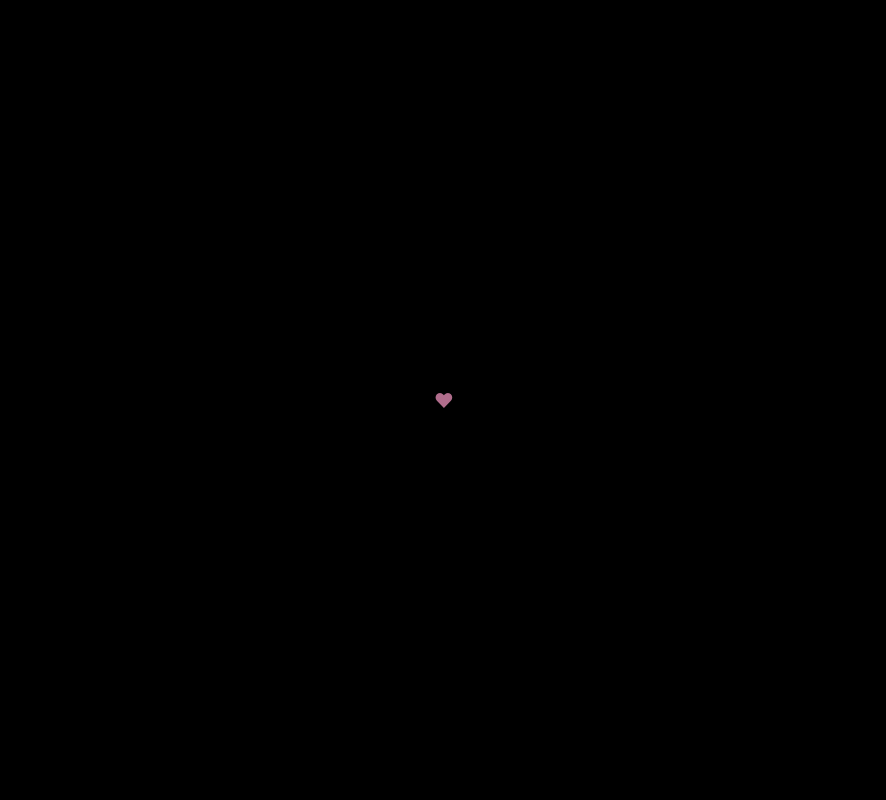
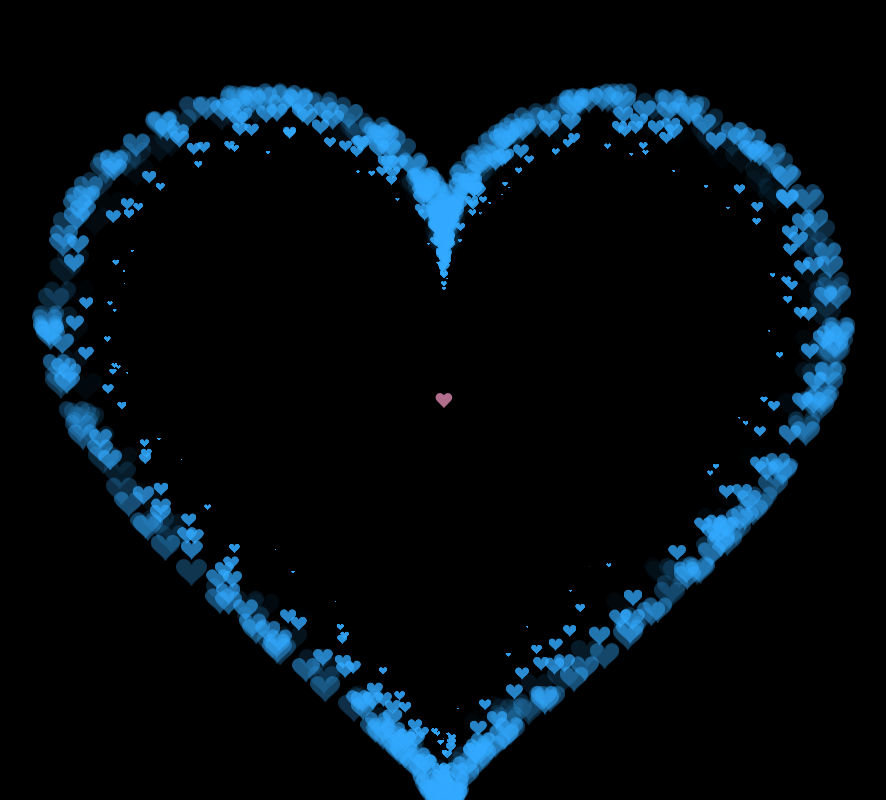
Before and after one commit to AnhAnhii/Sabu, a plain HTML site: page index.html in a window 1280 px wide. Shown: the whole page, without its empty margins (196-1082 px from the left). Drawn offline with Linux system fonts and the light colour scheme.

Commit message:
Update index.html

```diff
--- a/index.html
+++ b/index.html
@@ -3,262 +3,148 @@
 <head>
   <meta charset="utf-8" />
   <meta name="viewport" content="width=device-width,initial-scale=1" />
-  <title>SARAM ♥ BU</title>
+  <title>BU ♥ SARAM</title>
   <style>
-    /* Toàn màn hình, nền đen */
-    html, body {
-      margin: 0;
-      height: 100%;
-      background: #000;
-      overflow: hidden;
-      font-family: system-ui, -apple-system, Segoe UI, Roboto, Helvetica, Arial, sans-serif;
+    html,body{
+      margin:0;height:100%;background:#000;overflow:hidden;
+      font-family:system-ui,-apple-system,Segoe UI,Roboto,Helvetica,Arial,sans-serif
     }
-    canvas {
-      position: absolute;
-      inset: 0;
-      width: 100%;
-      height: 100%;
-      display: block;
+    canvas{position:absolute;inset:0;width:100%;height:100%;display:block}
+    p{
+      position:fixed;top:50%;left:50%;transform:translate(-50%,-50%);
+      color:#ff9ecb;margin:0;animation:k 1.5s ease-in-out infinite;
+      pointer-events:none;user-select:none
     }
-    /* Dòng chữ giữa màn hình, mờ dần (giống ảnh bạn gửi) */
-    p {
-      position: fixed;
-      top: 50%;
-      left: 50%;
-      transform: translate(-50%,-50%);
-      color: #ff9ecb;            /* hồng nhạt */
-      margin: 0;
-      animation: k 1.5s ease-in-out infinite;
-      pointer-events: none;
-      user-select: none;
-    }
-    @keyframes k {
-      0%   { font-size: 18px; opacity: .9; }
-      100% { font-size: 24px; opacity: 0; }
-    }
+    @keyframes k{0%{font-size:18px;opacity:.9}100%{font-size:24px;opacity:0}}
   </style>
 </head>
 <body>
   <canvas id="c"></canvas>
-  <!-- muốn tắt chữ, xoá <p> này -->
   <p>❤</p>
 
   <script>
-  // ----- Cấu hình theo ảnh gốc -----
   const settings = {
-    particles: {
-      length: 600,   // số hạt
-      duration: 2,   // thời gian sống (s) — nhỏ thì bay nhanh
-      velocity: 100, // tốc độ ban đầu
-      effect: -0.75, // gia tốc theo hướng vận tốc (âm → chậm dần / co lại)
-      size: 32       // kích thước texture hạt (px)
-    },
-    colors: {
-      particle: "#33aaff"  // màu xanh dương (蓝色)
-    }
+    particles:{ length:800, duration:2.2, velocity:120, effect:-0.75, size:32 },
+    colors:{ particle:"#33aaff" }
   };
 
-  // Polyfill requestAnimationFrame (để giống script gốc)
-  (function() {
-    let lastTime = 0;
-    const vendors = ['ms','moz','webkit','o'];
-    for (let x = 0; x < vendors.length && !window.requestAnimationFrame; ++x) {
-      window.requestAnimationFrame = window[vendors[x]+'RequestAnimationFrame'];
-      window.cancelAnimationFrame =
-        window[vendors[x]+'CancelAnimationFrame'] || window[vendors[x]+'CancelRequestAnimationFrame'];
-    }
-    if (!window.requestAnimationFrame) {
-      window.requestAnimationFrame = function(callback) {
-        const currTime = performance.now();
-        const timeToCall = Math.max(0, 16 - (currTime - lastTime));
-        const id = window.setTimeout(() => callback(currTime + timeToCall), timeToCall);
-        lastTime = currTime + timeToCall;
-        return id;
-      };
-    }
-    if (!window.cancelAnimationFrame) {
-      window.cancelAnimationFrame = function(id) { clearTimeout(id); };
-    }
-  }());
+  // RAF polyfill
+  (()=>{let t=0,v=['ms','moz','webkit','o'];for(let i=0;i<v.length&&!window.requestAnimationFrame;i++){
+    window.requestAnimationFrame=window[v[i]+'RequestAnimationFrame'];
+    window.cancelAnimationFrame=window[v[i]+'CancelAnimationFrame']||window[v[i]+'CancelRequestAnimationFrame'];
+  }
+  if(!window.requestAnimationFrame){window.requestAnimationFrame=cb=>{const n=performance.now(),d=Math.max(0,16-(n-t));const id=setTimeout(()=>cb(n+d),d);t=n+d;return id}}
+  if(!window.cancelAnimationFrame){window.cancelAnimationFrame=id=>clearTimeout(id)}})();
 
-  // ----- Vector 2D đơn giản (Point) -----
-  function Point(x, y) {
-    this.x = (typeof x !== 'undefined') ? x : 0;
-    this.y = (typeof y !== 'undefined') ? y : 0;
+  function Point(x,y){this.x=x||0;this.y=y||0}
+  Point.prototype.clone=function(){return new Point(this.x,this.y)}
+  Point.prototype.length=function(len){if(len===undefined)return Math.hypot(this.x,this.y);this.normalize();this.x*=len;this.y*=len;return this}
+  Point.prototype.normalize=function(){const l=this.length();if(l!==0){this.x/=l;this.y/=l}return this}
+
+  function Particle(){this.position=new Point();this.velocity=new Point();this.acceleration=new Point();this.age=0}
+  Particle.prototype.initialize=function(x,y,dx,dy){
+    this.position.x=x;this.position.y=y;
+    this.velocity.x=dx;this.velocity.y=dy;
+    this.acceleration.x=dx*settings.particles.effect;
+    this.acceleration.y=dy*settings.particles.effect;
+    this.age=0
   }
-  Point.prototype.clone = function() { return new Point(this.x, this.y); };
-  Point.prototype.length = function(len) {
-    if (typeof len === 'undefined') return Math.hypot(this.x, this.y);
-    this.normalize();
-    this.x *= len; this.y *= len;
-    return this;
-  };
-  Point.prototype.normalize = function() {
-    const l = this.length();
-    if (l !== 0) { this.x /= l; this.y /= l; }
-    return this;
-  };
+  Particle.prototype.update=function(dt){
+    this.velocity.x+=this.acceleration.x*dt; this.velocity.y+=this.acceleration.y*dt;
+    this.position.x+=this.velocity.x*dt;     this.position.y+=this.velocity.y*dt;
+    this.age+=dt
+  }
+  Particle.prototype.draw=function(ctx,img){
+    function ease(t){return (--t)*t*t+1}
+    const life=this.age/settings.particles.duration;
+    const size=img.width*ease(life);
+    ctx.globalAlpha=1-life;
+    ctx.drawImage(img,this.position.x-size/2,this.position.y-size/2,size,size)
+  }
 
-  // ----- Hạt -----
-  function Particle() {
-    this.position = new Point();
-    this.velocity = new Point();
-    this.acceleration = new Point();
-    this.age = 0;
+  function ParticlePool(n){
+    this.particles=new Array(n);for(let i=0;i<n;i++)this.particles[i]=new Particle();
+    this.firstActive=0;this.firstFree=0;this.duration=settings.particles.duration
   }
-  Particle.prototype.initialize = function(x, y, dx, dy) {
-    this.position.x = x;   this.position.y = y;
-    this.velocity.x = dx;  this.velocity.y = dy;
-    this.acceleration.x = dx * settings.particles.effect;
-    this.acceleration.y = dy * settings.particles.effect;
-    this.age = 0;
-  };
-  Particle.prototype.update = function(deltaTime) {
-    this.velocity.x += this.acceleration.x * deltaTime;
-    this.velocity.y += this.acceleration.y * deltaTime;
-    this.position.x += this.velocity.x * deltaTime;
-    this.position.y += this.velocity.y * deltaTime;
-    this.age += deltaTime;
-  };
-  Particle.prototype.draw = function(ctx, image) {
-    // ease-out cubic giống script trong ảnh: (--t)*t*t+1
-    function ease(t){ return (--t)*t*t + 1; }
-    const life = this.age / settings.particles.duration;
-    const size = image.width * ease(life);
-    ctx.globalAlpha = 1 - life;
-    ctx.drawImage(
-      image,
-      this.position.x - size / 2,
-      this.position.y - size / 2,
-      size, size
-    );
-  };
-
-  // ----- Bể hạt tuần hoàn (ParticlePool) -----
-  function ParticlePool(length) {
-    this.particles = new Array(length);
-    for (let i = 0; i < length; i++) this.particles[i] = new Particle();
-    this.firstActive = 0;
-    this.firstFree = 0;
-    this.duration = settings.particles.duration;
+  ParticlePool.prototype.add=function(x,y,dx,dy){
+    this.particles[this.firstFree].initialize(x,y,dx,dy);
+    this.firstFree=(this.firstFree+1)%this.particles.length;
+    if(this.firstFree===this.firstActive)this.firstActive=(this.firstActive+1)%this.particles.length
   }
-  ParticlePool.prototype.add = function(x, y, dx, dy) {
-    this.particles[this.firstFree].initialize(x, y, dx, dy);
-    // di chuyển con trỏ
-    this.firstFree++;
-    if (this.firstFree === this.particles.length) this.firstFree = 0;
-    if (this.firstActive === this.firstFree) {
-      this.firstActive++;
-      if (this.firstActive === this.particles.length) this.firstActive = 0;
-    }
-  };
-  ParticlePool.prototype.update = function(dt) {
-    // xoá các hạt đã “chết” ở đầu
-    if (this.firstActive !== this.firstFree) {
-      let i = this.firstActive;
-      while (i !== this.firstFree) {
-        const p = this.particles[i];
-        p.update(dt);
-        if (p.age >= this.duration) {
-          this.firstActive++;
-          if (this.firstActive === this.particles.length) this.firstActive = 0;
-        } else break;
-        i = this.firstActive;
+  ParticlePool.prototype.update=function(dt){
+    if(this.firstActive!==this.firstFree){
+      let i=this.firstActive;
+      while(i!==this.firstFree){
+        const p=this.particles[i]; p.update(dt);
+        if(p.age>=this.duration){
+          this.firstActive=(this.firstActive+1)%this.particles.length;
+          i=this.firstActive
+        }else{ i=(i+1)%this.particles.length }
       }
     }
-  };
-  ParticlePool.prototype.draw = function(ctx, image) {
-    if (this.firstActive === this.firstFree) return;
-    let i = this.firstActive;
-    while (i !== this.firstFree) {
-      this.particles[i].draw(ctx, image);
-      i++; if (i === this.particles.length) i = 0;
-    }
-  };
-
-  // ----- Heart parametric -----
-  function pointOnHeart(t) {
-    // Trái tim “cổ điển” (giống Python), sẽ scale sau
-    return new Point(
-      16 * Math.pow(Math.sin(t), 3),
-      13 * Math.cos(t) - 5 * Math.cos(2*t) - 2 * Math.cos(3*t) - Math.cos(4*t)
-    );
+  }
+  ParticlePool.prototype.draw=function(ctx,img){
+    if(this.firstActive===this.firstFree)return;
+    let i=this.firstActive;
+    while(i!==this.firstFree){ this.particles[i].draw(ctx,img); i=(i+1)%this.particles.length }
   }
 
-  // ----- Vẽ texture hạt hình trái tim nhỏ -----
-  function createHeartImage(size) {
-    const c = document.createElement('canvas');
-    c.width = c.height = size;
-    const ctx = c.getContext('2d');
-    ctx.fillStyle = settings.colors.particle;
-
-    ctx.beginPath();
-    // Heart path (tỉ lệ 0..1 → -1..1)
-    const s = size / 32; // scale nhẹ cho nét đẹp
-    ctx.translate(size/2, size/2);
-    ctx.scale(s, s);
-    ctx.moveTo(0, 0);
-    for (let t = -Math.PI; t < Math.PI; t += 0.01) {
-      const p = pointOnHeart(t);
-      ctx.lineTo(p.x, -p.y); // -y vì canvas trục y xuống dưới
-    }
-    ctx.closePath();
-    ctx.fill();
-
-    return c;
+  function pointOnHeart(t){
+    return new Point(
+      16*Math.pow(Math.sin(t),3),
+      13*Math.cos(t)-5*Math.cos(2*t)-2*Math.cos(3*t)-Math.cos(4*t)
+    )
   }
 
-  // ----- Canvas / kích thước -----
-  const canvas = document.getElementById('c');
-  const ctx = canvas.getContext('2d');
-  let width, height, cx, cy, scale, image, pool, emitRate, maxParticles;
+  function createHeartImage(size){
+    const c=document.createElement('canvas'); c.width=c.height=size;
+    const ctx=c.getContext('2d'); ctx.fillStyle=settings.colors.particle;
+    ctx.translate(size/2,size/2); const s=size/32; ctx.scale(s,s);
+    ctx.beginPath(); for(let t=-Math.PI;t<Math.PI;t+=0.01){const p=pointOnHeart(t); ctx.lineTo(p.x,-p.y) }
+    ctx.closePath(); ctx.fill(); return c
+  }
 
-  function resize() {
-    width  = canvas.width  = window.innerWidth;
-    height = canvas.height = window.innerHeight;
-    cx = width / 2;
-    cy = height / 2;
+  const canvas=document.getElementById('c'), ctx=canvas.getContext('2d');
+  let W,H,cx,cy,scale,image,pool,emitRate,maxParticles,emissionAcc=0;
 
-    // scale trái tim theo cạnh ngắn
-    scale = Math.min(width, height) / 40;
-    image = createHeartImage(settings.particles.size);
+  function resize(){
+    W=canvas.width=window.innerWidth; H=canvas.height=window.innerHeight;
+    cx=W/2; cy=H/2; scale=Math.min(W,H)/40;
+    image=createHeartImage(settings.particles.size);
+    maxParticles=settings.particles.length;
+    pool=new ParticlePool(maxParticles);
+    emitRate=maxParticles/settings.particles.duration;
+    emissionAcc=0;
 
-    // chuẩn bị bể hạt
-    maxParticles = settings.particles.length;
-    pool = new ParticlePool(maxParticles);
-    emitRate = maxParticles / settings.particles.duration; // số hạt/s để duy trì
+    // ---- burst khởi động để thấy ngay:
+    for(let i=0;i<maxParticles;i++){
+      const t=Math.random()*2*Math.PI, pos=pointOnHeart(t);
+      const x=cx+pos.x*scale, y=cy-pos.y*scale;
+      const dir=pos.clone().normalize().length(settings.particles.velocity);
+      pool.add(x,y,dir.x,-dir.y)
+    }
   }
-  window.addEventListener('resize', resize);
-  resize();
+  window.addEventListener('resize',resize); resize();
 
-  // ----- Emit & render loop -----
-  let prev = performance.now();
-  (function frame(now) {
-    requestAnimationFrame(frame);
-    const dt = Math.min(0.032, (now - prev) / 1000); // clamp 32ms
-    prev = now;
+  let prev=performance.now();
+  (function loop(now){
+    requestAnimationFrame(loop);
+    const dt=Math.min(0.032,(now-prev)/1000); prev=now;
 
-    // số hạt phát sinh trong frame này
-    const amount = emitRate * dt;
-
-    for (let i = 0; i < amount; i++) {
-      // chọn 1 điểm trên trái tim
-      const t = Math.random() * 2 * Math.PI;
-      const pos = pointOnHeart(t);
-      const x = cx + pos.x * scale;
-      const y = cy - pos.y * scale;
-
-      // hướng vận tốc ra ngoài theo vector tâm→pos
-      const dir = pos.clone().normalize().length(settings.particles.velocity);
-      pool.add(x, y, dir.x, -dir.y); // -y vì canvas trục ngược với toán học
+    // --- phát hạt dùng accumulator (sửa lỗi <1 hạt/frame)
+    emissionAcc+=emitRate*dt;
+    while(emissionAcc>=1){
+      const t=Math.random()*2*Math.PI, pos=pointOnHeart(t);
+      const x=cx+pos.x*scale, y=cy-pos.y*scale;
+      const dir=pos.clone().normalize().length(settings.particles.velocity);
+      pool.add(x,y,dir.x,-dir.y);
+      emissionAcc-=1;
     }
 
-    // cập nhật và vẽ
     pool.update(dt);
-
-    ctx.clearRect(0, 0, width, height);
-    pool.draw(ctx, image);
-    ctx.globalAlpha = 1;
+    ctx.clearRect(0,0,W,H);
+    pool.draw(ctx,image);
+    ctx.globalAlpha=1;
   })(prev);
   </script>
 </body>
```
